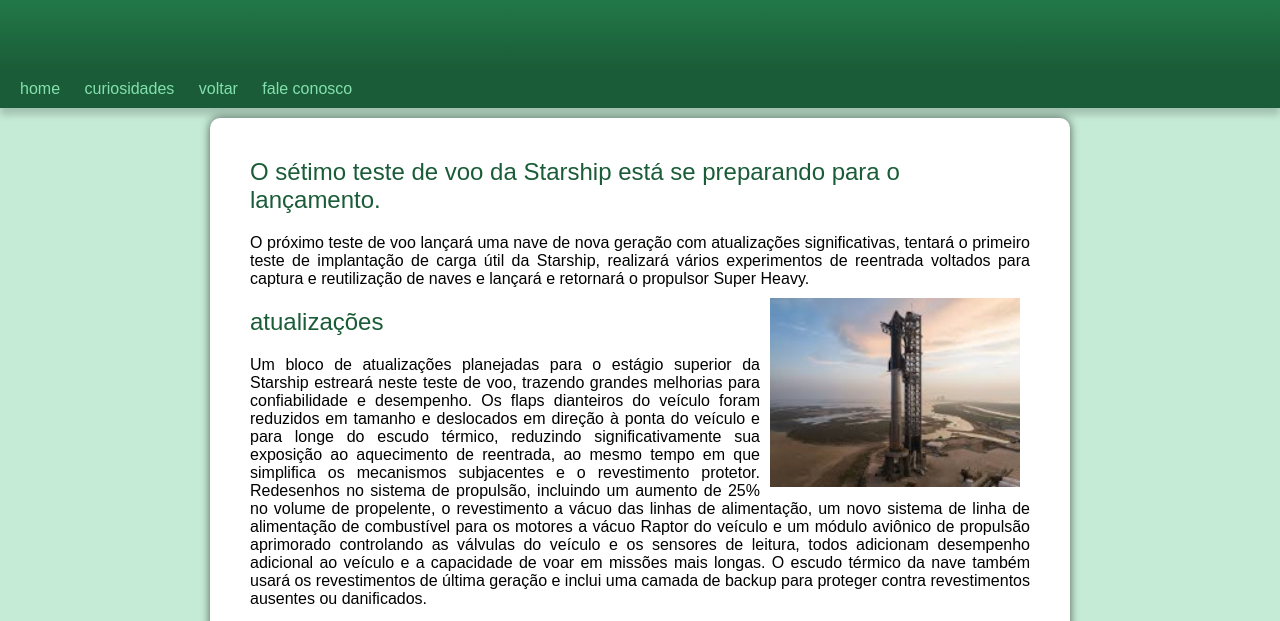
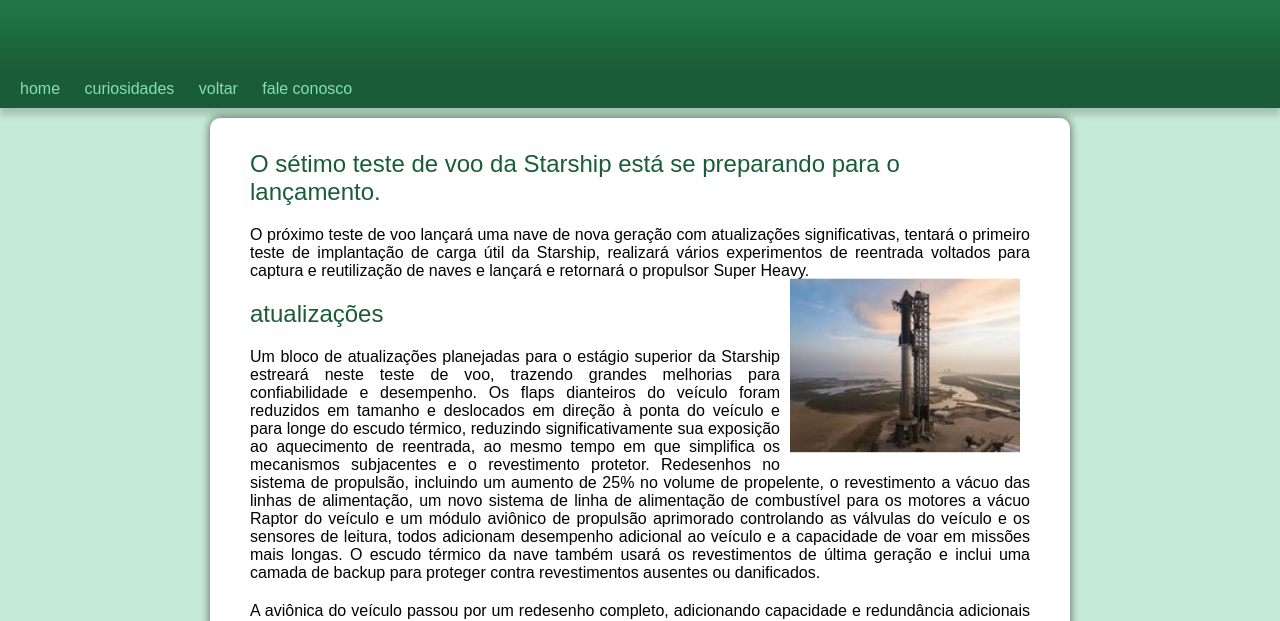
Before and after one commit to luisgustavo235/projeto-sitecientifico, a plain HTML site: page starship.html in a window 1280 px wide. Shown: the part 120-741 px from the top of the page. Drawn offline with Linux system fonts and the light colour scheme.

Commit message:
ajuste de posição

```diff
--- a/curiosidades.css
+++ b/curiosidades.css
@@ -88,8 +88,7 @@ nav>a:hover{
 
 main{
     background-color: white;
-    margin: auto;
-    margin-top: 10px;
+    margin: 10px auto;
     padding: 30px;
     border-radius: 10px;
     min-width: 320px;
@@ -137,7 +136,9 @@ main img.peguena{
 
 }
 main img#starship{
-    max-width: 250px;
+    max-width: 230px;
+    transform: translate(-0%,-6%);
+
 
 
 }
@@ -146,7 +147,7 @@ article h1{
     color: var(--cor5);
     font-family: Arial, Helvetica, sans-serif;
     font-weight: normal;
-    padding: 10px;
+    padding: 2px 10px 10px 10px;
 }
 
 article h2{
```
Also changed, not shown: noticiascientificas.html (+1 -1 lines).
